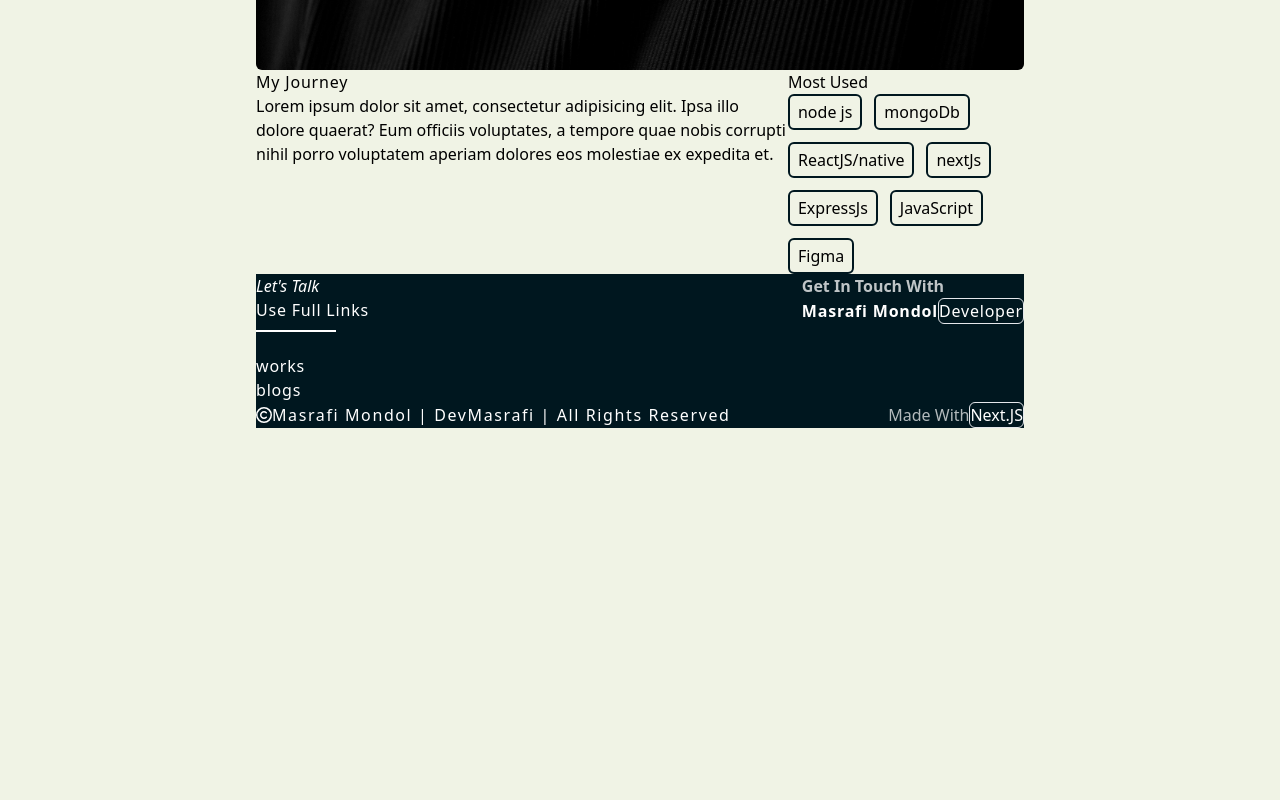
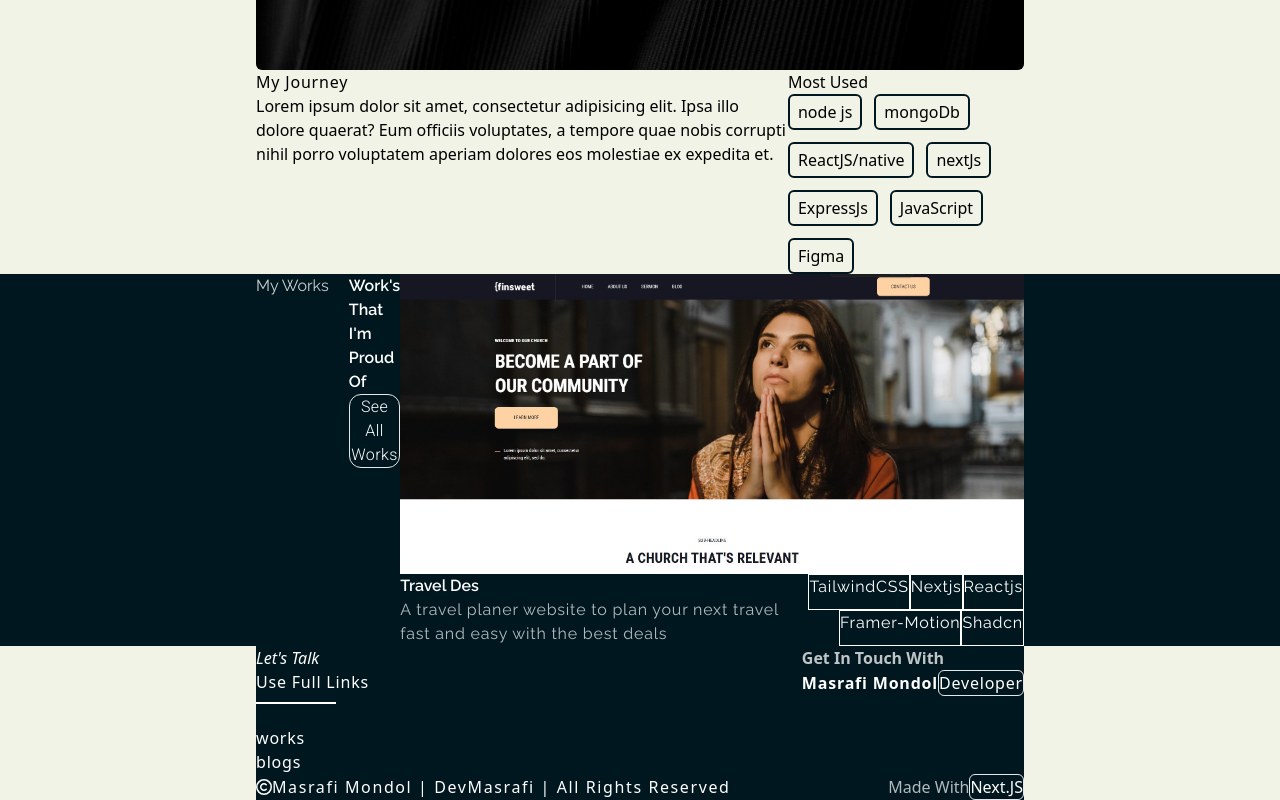
Before and after one commit to devMasrafi/PortfolioV2, a Next.js app: page / in a window 1280 px wide. Shown: the part 1254-2054 px from the top of the page. Before the commit the page ends 1682 px from the top, so only its background shows below. Built offline with nearby package versions, Linux system fonts and the light colour scheme.

Commit message:
project section updated

```diff
--- a/src/app/page.js
+++ b/src/app/page.js
@@ -1,4 +1,5 @@
 import Footer from "@/components/Footer";
+import ProjectSection from "@/components/ProjectSection";
 import Social from "@/components/Social";
 
 export default function Home() {
@@ -93,8 +94,10 @@ export default function Home() {
         </div>
       </section>
 
+      {/* project */}
+      <ProjectSection />
+
       {/* footer */}
-
       <Footer />
     </main>
   );
--- /dev/null
+++ b/src/components/ProjectSection.jsx
@@ -0,0 +1,91 @@
+import React from 'react'
+
+const ProjectSection = () => {
+
+    const proiject1 = [
+        {
+          image: "/images/projectImages/project-1-Banner.jpg",
+          titile: "travel des",
+          details:
+            "A travel planer website to plan your next travel fast and easy with the best deals",
+          techused: [
+            {
+              techId: 1,
+              tech: "tailwindCSS",
+            },
+            { techId: 2, tech: "nextjs" },
+
+            { techId: 3, tech: "reactjs" },
+            {
+              techId: 4,
+              tech: "Framer-Motion",
+            },
+            {
+              techId: 5,
+              tech: "shadcn",
+            },
+          ],
+        },
+      ];
+
+  return (
+    <main className="bg-darkBlue ">
+      <section className=" relative container mx-auto lg:py-[6rem] text-white ">
+        <div className="before:content-[''] lg:before:h-[2px] lg:before:w-full lg:before:absolute lg:before:bg-white lg:before:top-[4rem] lg:before:left-0 lg:before:rounded-full lg:before:opacity-60 ">
+          <div className="flex">
+            {/* project intro info */}
+            <div>
+              <div className="flex gap-x-5 ">
+                <h3 className="lg:text-2xl capitalize font-ralewayFt text-nowrap opacity-80 ">
+                  my works
+                </h3>
+                <div>
+                  <h2 className="font-ralewayFt capitalize font-semibold lg:text-5xl text-wrap ">
+                    work&#39;s that i&#39;m proud of
+                  </h2>
+                  <button className="font-robotoFt font-light lg:mt-[2rem] lg:px-6 lg:py-2 border border-1 rounded-xl capitalize tracking-wide  ">
+                    see all works
+                  </button>
+                </div>
+              </div>
+            </div>
+            {/* Project Hero */}
+            <div className="lg:w-[55rem]">
+              <img
+                className="lg:w-[54rem] lg:h-[28rem] object-cover overflow-hidden bg-gray-500 lg:p-1 lg:rounded-3xl  "
+                src={proiject1[0].image}
+                alt="project 1"
+              />
+              <div className="flex justify-between lg:mt-[2rem] ">
+                <div className="lg:w-[34rem] ">
+                  <h2 className="lg:text-7xl capitalize font-ralewayFt font-semibold">
+                    {proiject1[0].titile}
+                  </h2>
+                  <p className="font-ralewayFt tracking-wider opacity-70 lg:pt-[1rem] lg:w-[30rem] ">
+                    {proiject1[0].details}
+                  </p>
+                </div>
+                <div className=" flex flex-wrap lg:gap-x-2 lg:gap-y-2 justify-end lg:w-[16rem] ">
+                  {proiject1[0].techused.map((items) => {
+                    return (
+                      <div
+                        className="border border-1 border-white lg:px-4 lg:py-2 lg:rounded-md"
+                        key={items.techId}
+                      >
+                        <p className="capitalize tracking-wider font-ralewayFt lg:text-sm">
+                          {items.tech}
+                        </p>
+                      </div>
+                    );
+                  })}
+                </div>
+              </div>
+            </div>
+          </div>
+        </div>
+      </section>
+    </main>
+  )
+}
+
+export default ProjectSection
```
